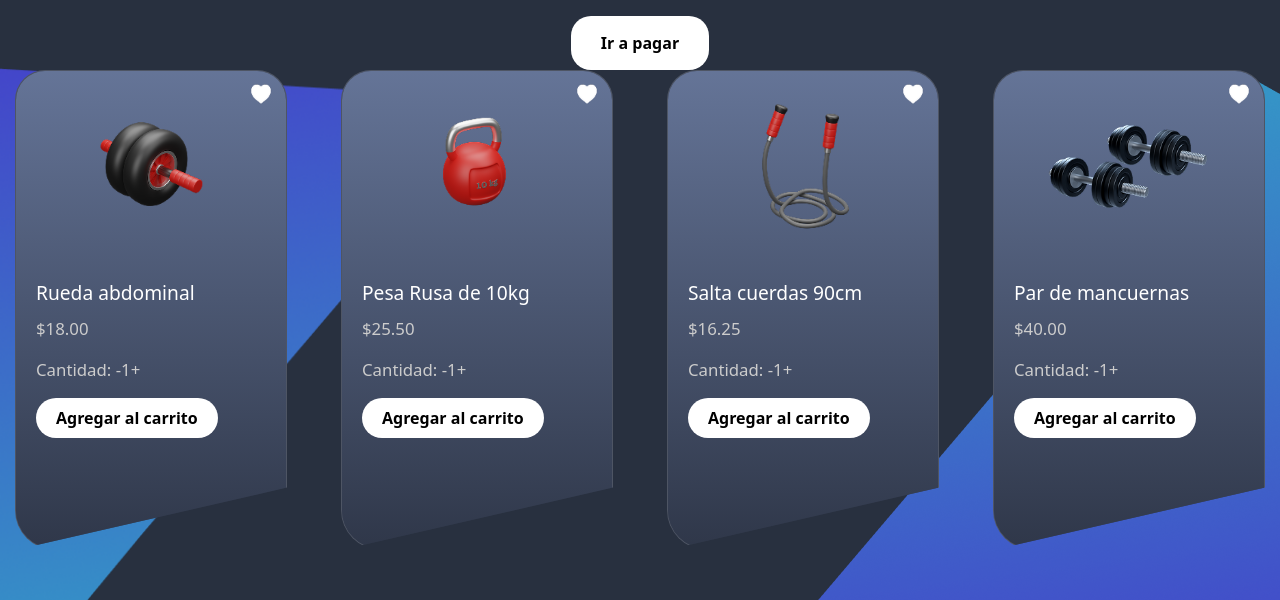
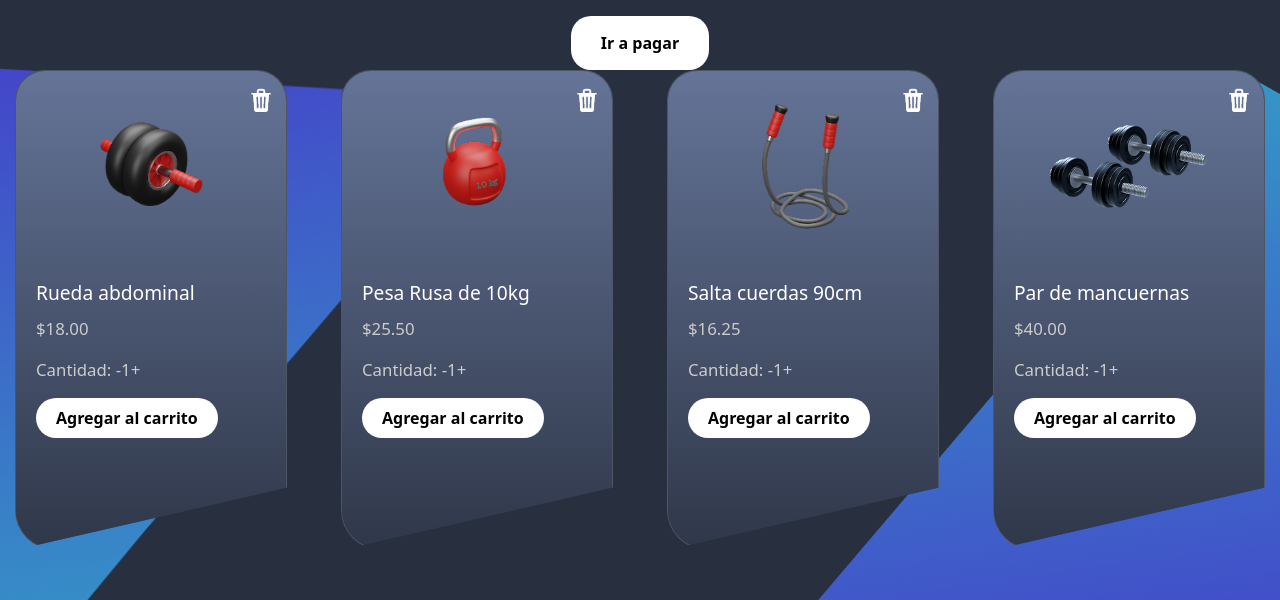
Before and after one commit to imanollramirez/EvoPeak_Online_Shop, a React (Vite) app in the folder frontend/evo-peak/: page /shoppingcar in a window 1280 px wide. Shown: the part 184-784 px from the top of the page. Built offline with nearby package versions, Linux system fonts and the light colour scheme.

Commit message:
Shopping car finished

```diff
--- /dev/null
+++ b/frontend/evo-peak/src/components/shoppingcard.jsx
@@ -0,0 +1,78 @@
+import Card2 from '../assets/4.png';
+import Card3 from '../assets/9.png';
+import Card4 from '../assets/10.png';
+import Card1 from '../assets/Group 76.png';
+import Trash from '../assets/Trash.png';
+
+
+const CardShopping = () => {
+  return (
+    <div className="row row-cols-1 row-cols-md-4 g-4"> {}
+      <div className="col d-flex justify-content-center">
+        <div className="card custom-card-size">
+        <img src={Trash} alt="Agregar a Wishlist" style={{ position: 'absolute', top: '10px', right: '10px', width: '30px', height: '40px', cursor: 'pointer' }} />
+          <div className="card-img-container">
+            <img src={Card4} className="card-img-top" alt="Rueda abdominal" />
+          </div>
+          <div className="card-body">
+            <h5 className="card-title">Rueda abdominal</h5>
+            <p className="card-text">$18.00</p>
+            <p className="card-text">Cantidad: -1+</p>
+            <button className="btn btn-primary">Agregar al carrito</button>
+          </div>
+        </div>
+      </div>
+
+      <div className="col d-flex justify-content-center">
+        <div className="card custom-card-size">
+        <img src={Trash} alt="Agregar a Wishlist" style={{ position: 'absolute', top: '10px', right: '10px', width: '30px', height: '40px', cursor: 'pointer' }} />
+          <div className="card-img-container">
+            <img src={Card2} className="card-img-top" alt="Pesa Rusa" />
+          </div>
+          <div className="card-body">
+            <h5 className="card-title">Pesa Rusa de 10kg</h5>
+            <p className="card-text">$25.50</p>
+            <p className="card-text">Cantidad: -1+</p>
+            <button className="btn btn-primary">Agregar al carrito</button>
+          </div>
+        </div>
+      </div>
+
+      <div className="col d-flex justify-content-center">
+        <div className="card custom-card-size">
+        <img src={Trash} alt="Agregar a Wishlist" style={{ position: 'absolute', top: '10px', right: '10px', width: '30px', height: '40px', cursor: 'pointer' }} />
+          <div className="card-img-container">
+            <img src={Card3} className="card-img-top" alt="Salta cuerdas" />
+          </div>
+          <div className="card-body">
+            <h5 className="card-title">Salta cuerdas 90cm</h5>
+            <p className="card-text">$16.25</p>
+            <p className="card-text">Cantidad: -1+</p>
+            <button className="btn btn-primary">Agregar al carrito</button>
+          </div>
+        </div>
+      </div>
+
+      {
+
+      <div className="col d-flex justify-content-center">
+        <div className="card custom-card-size">
+        <img src={Trash} alt="Agregar a Wishlist" style={{ position: 'absolute', top: '10px', right: '10px', width: '30px', height: '40px', cursor: 'pointer' }} />
+          <div className="card-img-container">
+          <img src={Card1} className="card-img-top" alt="Salta cuerdas" />
+
+          </div>
+          <div className="card-body">
+            <h5 className="card-title">Par de mancuernas</h5>
+            <p className="card-text">$40.00</p>
+            <p className="card-text">Cantidad: -1+</p>
+            <button className="btn btn-primary">Agregar al carrito</button>
+          </div>
+        </div>
+      </div>
+      }
+    </div>
+  );
+};
+
+export default CardShopping;
--- a/frontend/evo-peak/src/pages/shoppingcar.jsx
+++ b/frontend/evo-peak/src/pages/shoppingcar.jsx
@@ -2,7 +2,7 @@ import "../pages/shoppingcar.css";
 import Derecho from "../assets/Rectangle 474.png";
 import Izquierdo from "../assets/Rectangle 475.png";
 import Titulo from "../assets/compras.png";
-import CardWishlists from "../components/cardWishlist.jsx";
+import Shopping from "../components/shoppingcard";
 //import Mancuernas from "../assets/Items 1.png";
 //import PesaRusa from "../assets/Group 113.png";
 //import Saltacuerda from "../assets/Items 3.png";
@@ -18,7 +18,7 @@ const Shoppingcard = () => {
             <img src={Izquierdo} className="triangulo-izquierdo" alt="Triángulo Izquierdo" />
             <img src={Derecho} className="triangulo-derecho" alt="Triángulo Derecho" />
             <div className="center-content">
-                <CardWishlists />
+                <Shopping />
             </div>
 
         </div>
```
